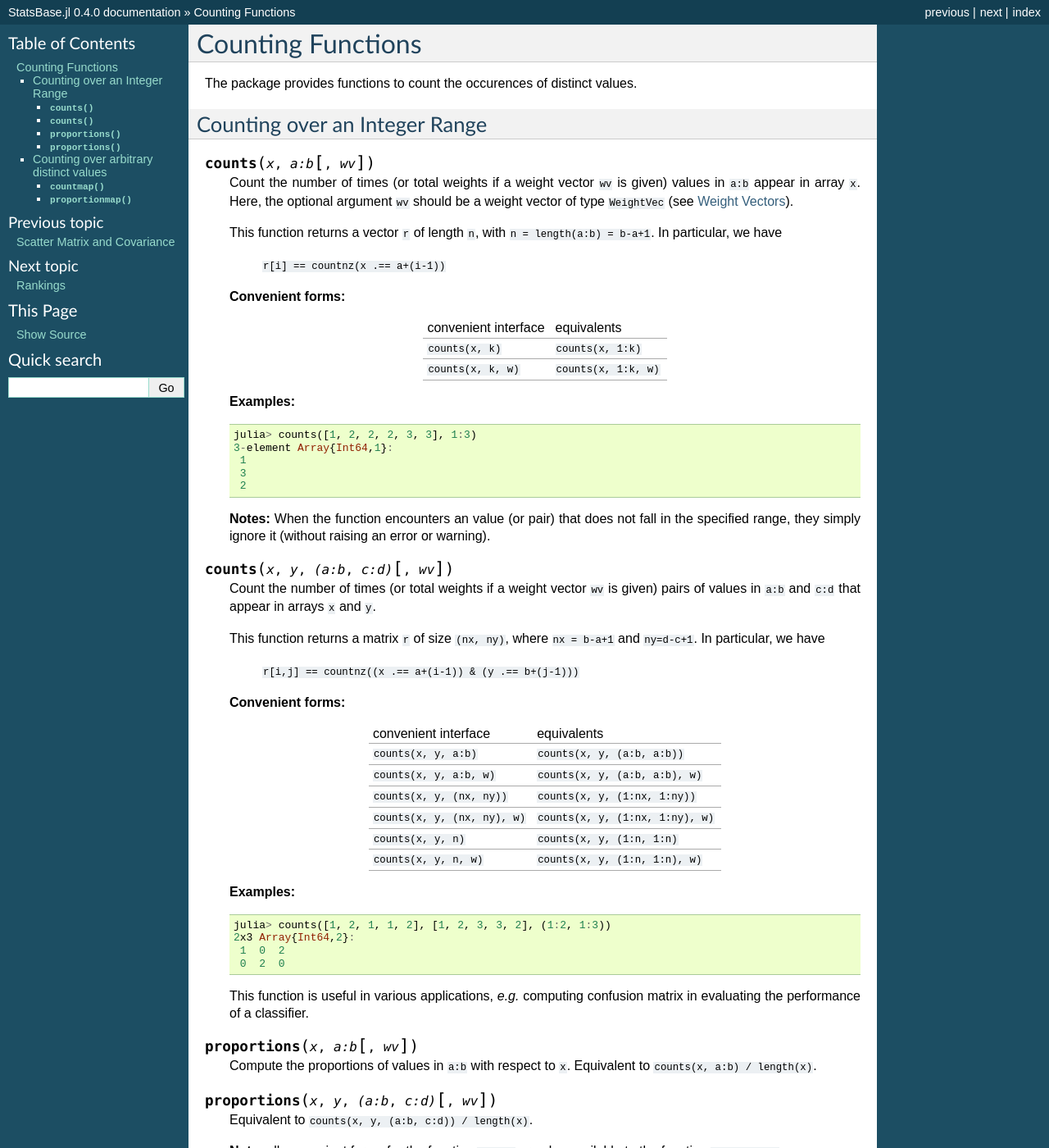
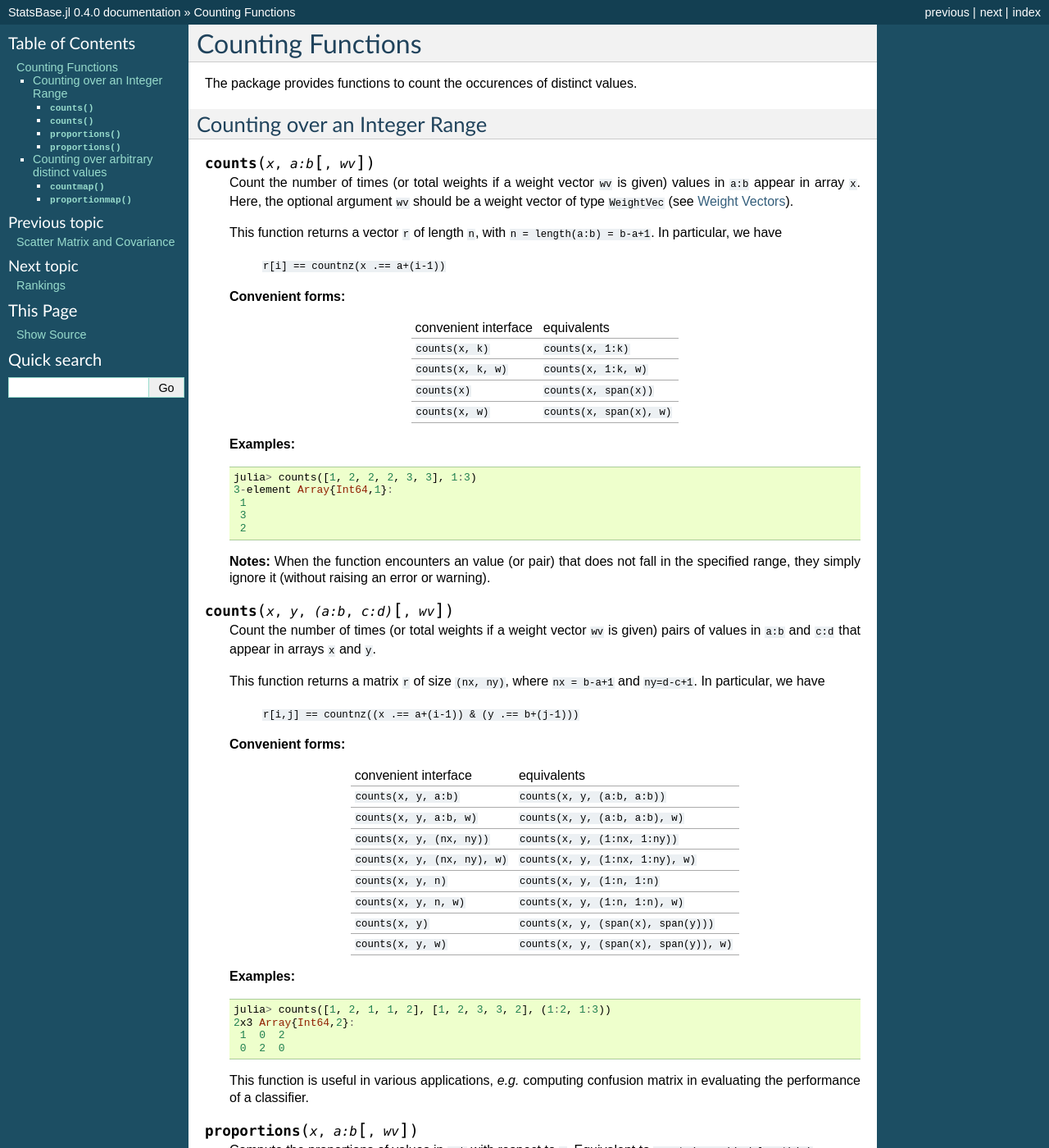
Before and after one commit to JuliaStats/StatsBase.jl, a Sphinx documentation site: the page built from docs/source/counts.rst, in a window 1280 px wide and 1400 px high. Shown: the whole window at 82% size. Built offline with Sphinx 7.4.7, drawn with Linux system fonts in a browser that asks for light colours; formulas are drawn with MathJax 3.

Commit message:
updated document on extended count as well as span.

```diff
--- a/docs/source/counts.rst
+++ b/docs/source/counts.rst
@@ -16,12 +16,14 @@ Counting over an Integer Range
 
     **Convenient forms:**
 
-    =========================  ======================
+    =========================  ==========================
       convenient interface      equivalents
-    -------------------------  ----------------------
+    -------------------------  --------------------------
      ``counts(x, k)``           ``counts(x, 1:k)``
      ``counts(x, k, w)``        ``counts(x, 1:k, w)``
-    =========================  ======================
+     ``counts(x)``              ``counts(x, span(x))``
+     ``counts(x, w)``           ``counts(x, span(x), w)``
+    =========================  ==========================
 
     **Examples:**
 
@@ -45,16 +47,18 @@ Counting over an Integer Range
 
     **Convenient forms:**
 
-    ==============================  ===================================
+    ==============================  ========================================
       convenient interface            equivalents
-    ------------------------------  -----------------------------------
+    ------------------------------  ----------------------------------------
     ``counts(x, y, a:b)``           ``counts(x, y, (a:b, a:b))``
     ``counts(x, y, a:b, w)``        ``counts(x, y, (a:b, a:b), w)``
     ``counts(x, y, (nx, ny))``      ``counts(x, y, (1:nx, 1:ny))``
     ``counts(x, y, (nx, ny), w)``   ``counts(x, y, (1:nx, 1:ny), w)``
     ``counts(x, y, n)``             ``counts(x, y, (1:n, 1:n)``
     ``counts(x, y, n, w)``          ``counts(x, y, (1:n, 1:n), w)``
-    ==============================  ===================================
+    ``counts(x, y)``                ``counts(x, y, (span(x), span(y)))``
+    ``counts(x, y, w)``             ``counts(x, y, (span(x), span(y)), w)``
+    ==============================  ========================================
 
     **Examples:**
 
--- a/docs/source/scalarstats.rst
+++ b/docs/source/scalarstats.rst
@@ -58,6 +58,12 @@ Moments
 
 Measurements of Variation
 ---------------------------
+
+.. function:: span(x)
+
+  Get the range ``minimum(x):maximum(x)``.
+
+  **Note:** Here, the minimum and maximum of ``x`` are computed in one-pass using ``extrema``.
 
 .. function:: variation(x)
 
```
